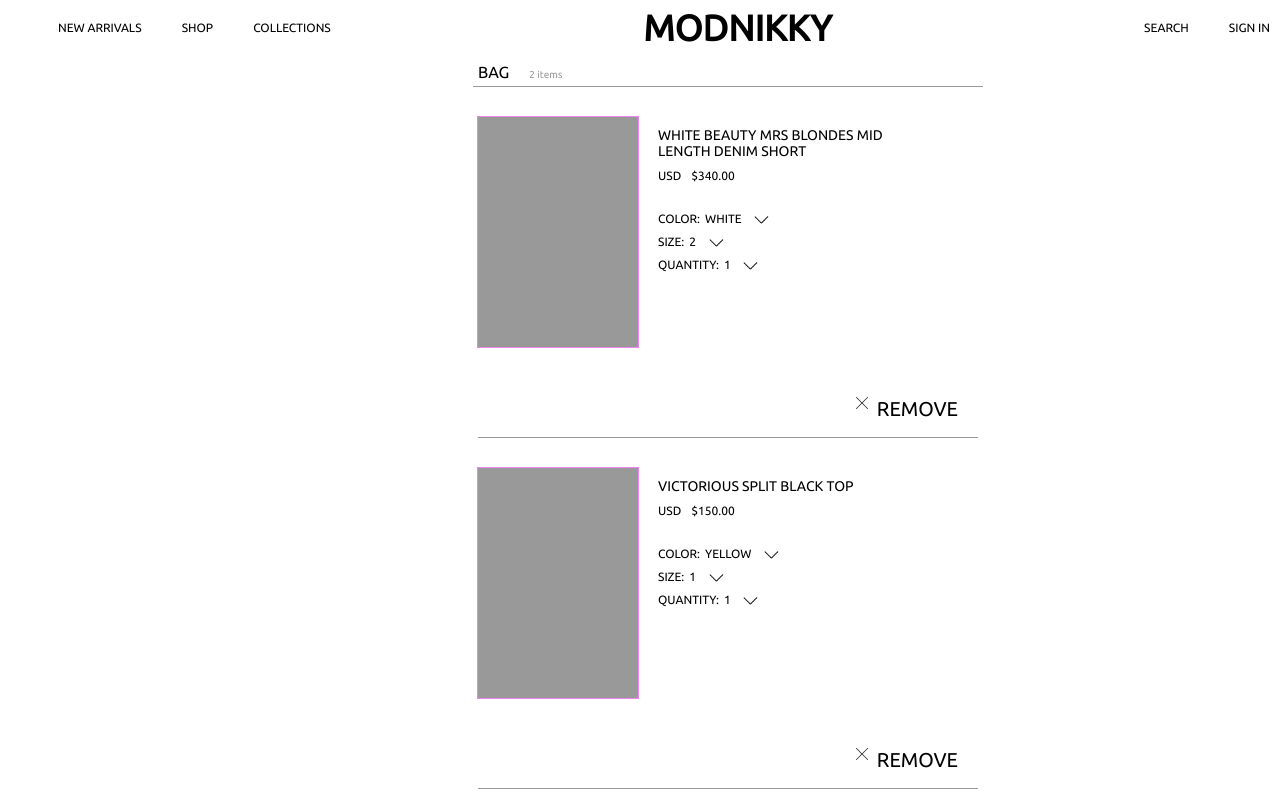
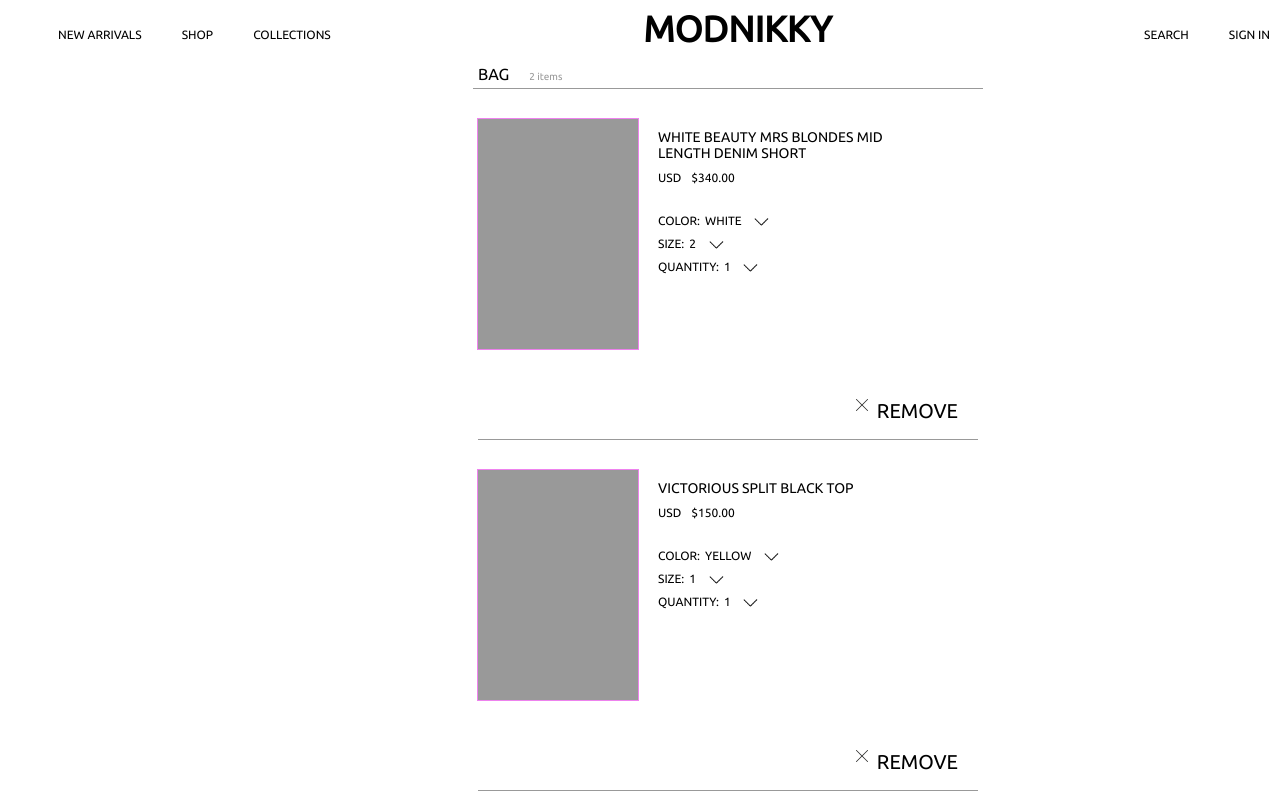
Before and after one commit to yuliya-zhukova/fashion-store, a website: page bag.html in a window 1280 px wide. Shown: the top 800 px of the page. Drawn offline with nearby package versions, Linux system fonts and the light colour scheme; files that its build step writes are made by us from their sources.

Commit message:
Fix padding for Header

```diff
--- a/scss/_header.scss
+++ b/scss/_header.scss
@@ -3,11 +3,11 @@
   display: flex;
   justify-content: space-between;
   width: 100%;
-  height: 40px;
-  line-height: 40px;
-  margin: 0 50px;
+  // height: 40px;
+  // line-height: 40px;
+  padding: 0 50px;
   color: #fff;
-  box-sizing: content-box;
+  box-sizing: border-box;
   text-transform: uppercase;
   z-index: 10;
 
@@ -19,6 +19,7 @@
   &__menu {
     display: flex;
     font-size: 12px;
+    margin-top: 20px;
   }
 
   &__menu-item {
@@ -28,6 +29,7 @@
   &__communication {
     display: flex;
     justify-content: flex-end;
+    margin-top: 20px;
     font-size: 12px;
   }
 
@@ -39,5 +41,9 @@
 
   &__communication-item {
     margin-left: 40px;
+
+    &:last-child {
+      // margin-left: 0;
+    }
   }
 }
```
